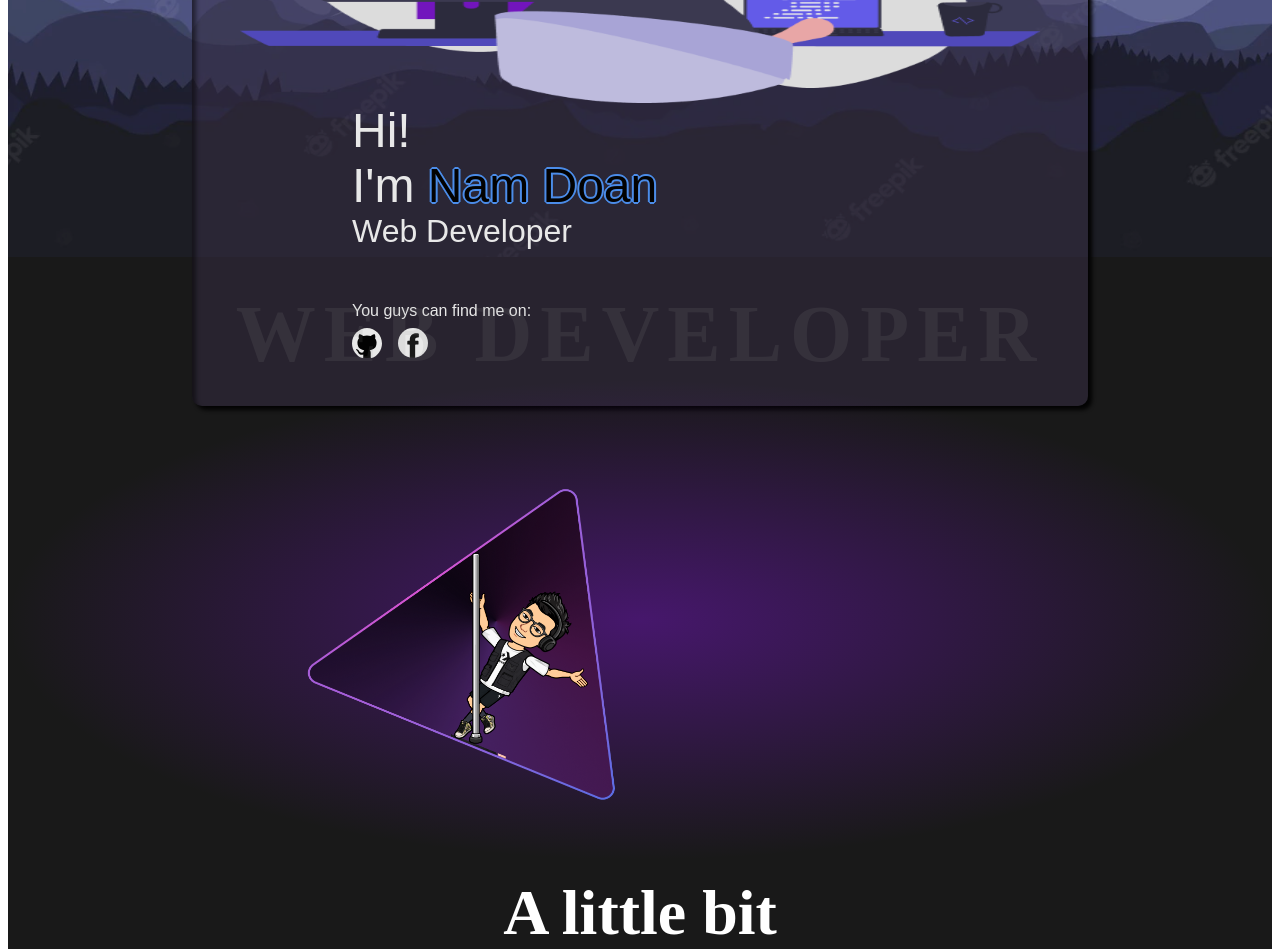
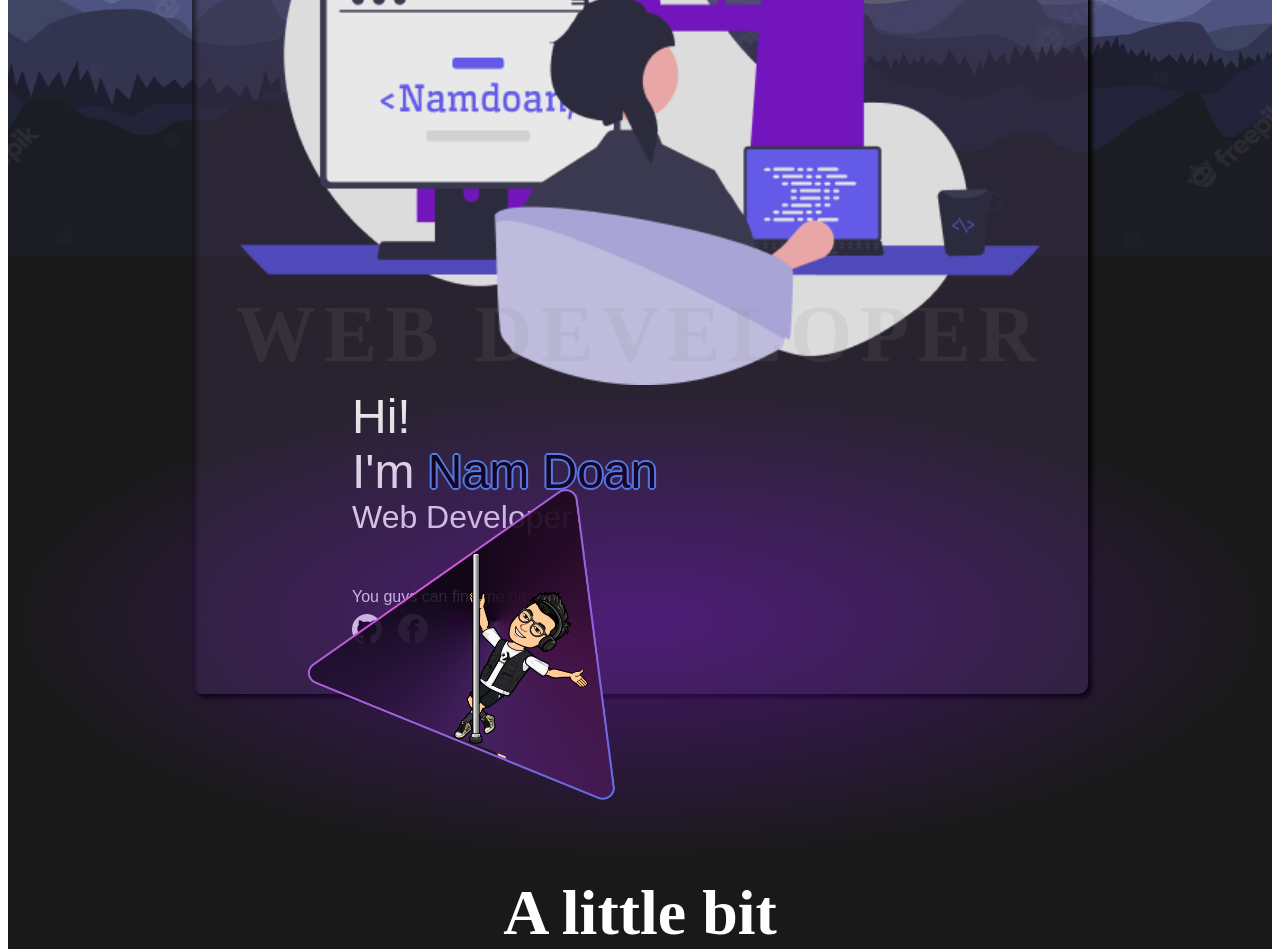
Before and after one commit to namds29/my-blog, a Next.js app: page /portfolio in a window 1280 px wide. Shown: the part 391-1340 px from the top of the page. Built offline with nearby package versions, Linux system fonts and the light colour scheme; a web font is replaced by a local one.

Commit message:
fix style

```diff
--- a/pages/portfolio/index.tsx
+++ b/pages/portfolio/index.tsx
@@ -9,7 +9,7 @@ export default function MyPortfolio() {
     <Container fluid className={styles.container}>
       <div className={styles.introduce}>
         <div className={styles.background_intro}>
-          <Image src="/moutain1.png" layout="fill" />
+          <Image src="/moutain1.png" layout="fill" alt="mountain" />
           <div className={styles.darker}></div>
           <div className={styles.inner_content}>
             <div className={styles.text_intro}>
@@ -19,7 +19,7 @@ export default function MyPortfolio() {
             <div className={styles.intro_content}>
               <Row className={styles.intro_detail}>
                 <Col xs={5} className={styles.img_intro}>
-                  <Image src="/img-intro.png" layout="fill" alt="img intro" />
+                  <img style={{objectFit: 'contain', width: '100%'}} src="/img-intro.png" alt="img intro" />
                 </Col>
                 <Col xs={7} className={styles.rightside}>
                   <div>Hi!</div>
@@ -37,6 +37,7 @@ export default function MyPortfolio() {
                     <div className={styles.icon}>
                       <Image src="/ic-fb.svg" layout="fill" alt="icon fb" />
                     </div>
+                    <div className={styles.rounded}> <a href="https://drive.google.com/file/d/1RuLuac5PSKbWBEZ-hp-KPmwKGZvqcVSn/view" target="_blank" rel="noreferrer">CV</a></div>
                   </div>
                 </Col>
               </Row>
--- a/styles/Portfolio.module.scss
+++ b/styles/Portfolio.module.scss
@@ -53,7 +53,6 @@
 
   .img_intro {
     position: relative;
-    height: 300px;
   }
 
   .rightside {
@@ -75,6 +74,7 @@
 
 .row_icon {
   display: flex;
+  align-items: flex-start;
 
   .icon {
     position: relative;
@@ -151,6 +151,7 @@
 
   .section_skills {
     color: white;
+
     .header {
       text-align: center;
       line-height: 55px;
@@ -163,22 +164,26 @@
       padding-left: 350px;
       padding-bottom: 50px;
     }
-    .txt_progr{
+
+    .txt_progr {
       padding-left: 550px;
     }
-    .row_logo{
+
+    .row_logo {
       display: flex;
       justify-content: center;
       padding-bottom: 80px;
       flex-wrap: wrap;
       gap: 50px;
-      .skill_logo{
+
+      .skill_logo {
         position: relative;
         width: 60px;
         height: 60px;
 
       }
-      .skill_nodejs{
+
+      .skill_nodejs {
         position: relative;
         width: 60px;
         height: 60px;
@@ -195,10 +200,12 @@
     0 -2px 0 #5199ff, 1px 1px #5199ff, -1px -1px 0 #5199ff, 1px -1px 0 #5199ff,
     -1px 1px 0 #5199ff;
 }
+
 .center_div {
   display: flex;
   justify-content: center;
 }
+
 @media only screen and (max-width: 900px) {
   .background_intro {
     height: 32rem;
@@ -308,11 +315,13 @@
       height: 18px;
     }
   }
-.section_about_me{
-  .txt_header{
-    font-size: 200%;
+
+  .section_about_me {
+    .txt_header {
+      font-size: 200%;
+    }
   }
-}
+
   .section_skills {
     color: white;
 
@@ -327,11 +336,31 @@
     .txt_folio {
       padding-left: 115px !important;
     }
-    .skills{
+
+    .skills {
       padding-top: 55px;
     }
-    .txt_progr{
+
+    .txt_progr {
       padding-top: 50px;
     }
   }
 }
+
+.rounded {
+  font-size: 1.1rem;
+  display: flex;
+  align-items: center;
+  height: 35px;
+  width: 35px;
+  background-color: purple;
+  justify-content: center;
+  border-radius: 50%;
+  margin-top: 5px;
+  &:hover{
+    cursor: pointer;
+    a{
+      color: white;
+    }
+  }
+}
```
Also changed, not shown: .eslintrc.json, 1 other file (tests, documents, lock files or other folders).
